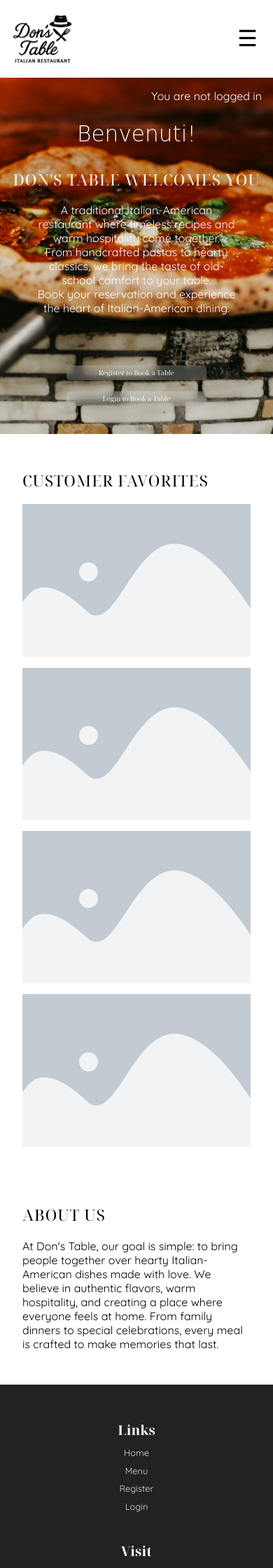
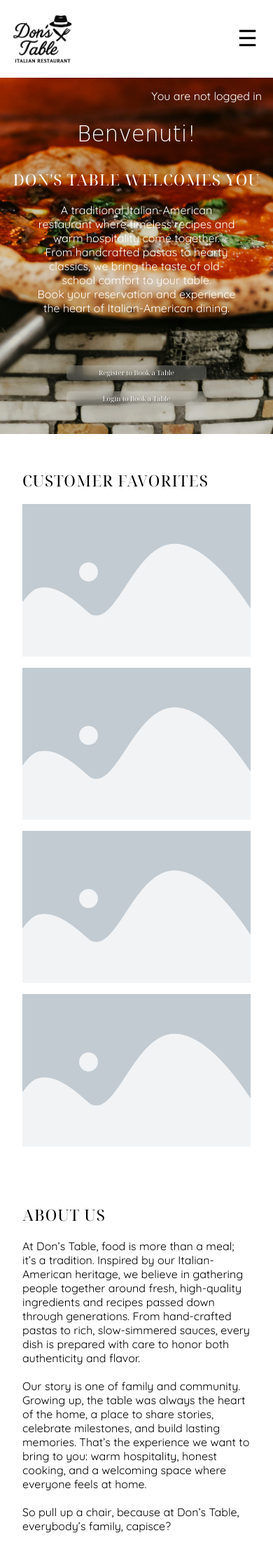
Before and after one commit to saraelizalde/don-s-table, a Django app: page / in a window 390 px wide. Shown: the top 2240 px of the page at 70% size. Run offline with Django 4.2, Linux system fonts and the light colour scheme; some web fonts are replaced.

Commit message:
Reorganize CSS, improve styling, and update HTML content

```diff
--- a/static/css/style.css
+++ b/static/css/style.css
@@ -3,11 +3,18 @@
 
 /* CSS Variables */
 :root {
-    --hot-pink: #FF41B4;
+    --hot-red: #e77777;
+    --medium-green: rgb(3, 126, 50);
+    --darker-green: rgb(0, 74, 29);
+    --dark-grey: #222;
+    --medium-grey: #444;
+    --light-grey: #aaa;
     --primary-font: 'Quicksand', sans-serif;
     --secondary-font: 'Noto Serif Display', serif;
     --accent-font: 'WindSong', cursive;
 }
+
+
 
 
 
@@ -139,20 +148,17 @@ header .logo img {
     border-radius: 5px;
     color: white;
     cursor: pointer;
-    transition: background-color 0.3s ease;
+    transition: transform 0.2s ease, background-color 0.3s ease;
     min-width: 262px;
     background: rgba(255, 255, 255, 0.2);
-    /* semi-transparent background */
     backdrop-filter: blur(8px);
-    /* blur effect behind the button */
-    -webkit-backdrop-filter: blur(8px);
-    /* Safari support */
+    -webkit-backdrop-filter: blur(8px);/* Safari support */
+    text-shadow: 1px 1px 3px rgba(0, 0, 0, 0.5);
 }
 
 .cta button:hover {
     transform: scale(1.05);
     background: rgba(255, 255, 255, 0.3);
-    /* slightly more opaque on hover */
 }
 
 
@@ -313,14 +319,13 @@ header .logo img {
 
 
 
-/*Footer*/
+/* Footer */
 
-/* Footer */
 .site-footer {
-    background: #222;
-    /* dark background */
+    background: var(--dark-grey);
     color: white;
     padding: 2rem 1rem;
+    margin-top: 1rem;
     font-family: var(--primary-font);
 }
 
@@ -348,16 +353,14 @@ header .logo img {
 
 .footer-col p,
 .footer-col a {
-    color: #ddd;
-    font-size: 0.95rem;
+    color: var(--light-grey);
     line-height: 1.4;
     text-decoration: none;
     font-size: clamp(0.8rem, 2vw, 0.95rem);
 }
 
 .footer-col a:hover {
-    color: var(--hot-pink);
-    /* hover accent */
+    color: var(--hot-red);
 }
 
 .footer-links {
--- a/templates/base.html
+++ b/templates/base.html
@@ -112,10 +112,16 @@
         <section class="about-us white-section">
             <h2>About Us</h2>
             <p>
-                At Don's Table, our goal is simple: to bring people together over hearty Italian-American dishes
-                made with love. We believe in authentic flavors, warm hospitality, and creating a place where
-                everyone feels at home. From family dinners to special celebrations, every meal is crafted
-                to make memories that last.
+                At Don’s Table, food is more than a meal; it’s a tradition. Inspired by our Italian-American heritage, we
+                believe in gathering people together around fresh, high-quality ingredients and recipes passed down
+                through generations. From hand-crafted pastas to rich, slow-simmered sauces, every dish is prepared with
+                care to honor both authenticity and flavor.<br><br>
+
+                Our story is one of family and community. Growing up, the table was always the heart of the home, a place
+                to share stories, celebrate milestones, and build lasting memories. That’s the experience we want to
+                bring to you: warm hospitality, honest cooking, and a welcoming space where everyone feels at home.<br><br>
+
+                So pull up a chair, because at Don’s Table, everybody’s family, capisce?
             </p>
         </section>
         {% endblock %}
@@ -142,7 +148,7 @@
             <div class="footer-col">
                 <h3 class="footer-title">Contact</h3>
                 <p><a href="tel:+1234567890">+1 (234) 567-890</a></p>
-                <p><a href="mailto:hello@donstable.example">hello@donstable.example</a></p>
+                <p><a href="mailto:donstable@email.example">donstable@email.example</a></p>
             </div>
 
 
```
Also changed, not shown: other parts of static/css/style.css (+49 -46 lines).
